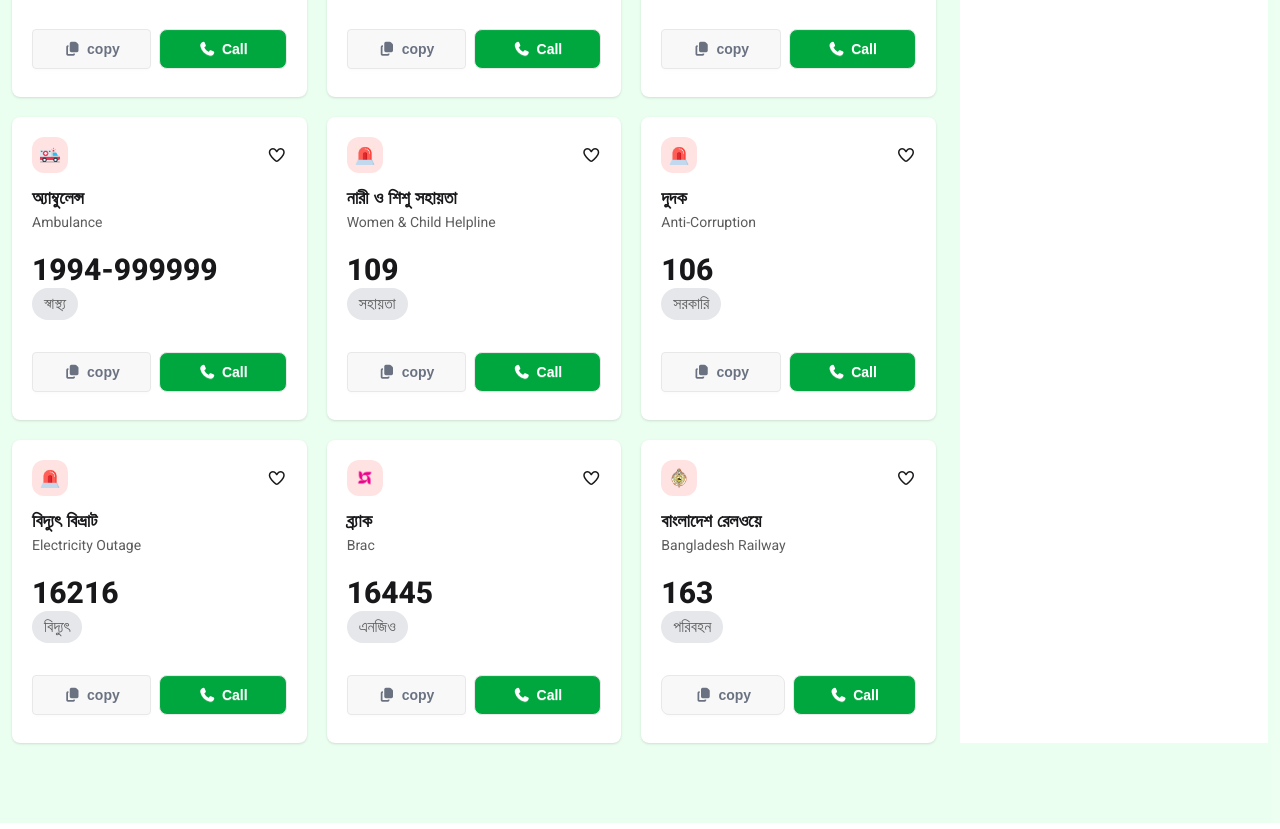
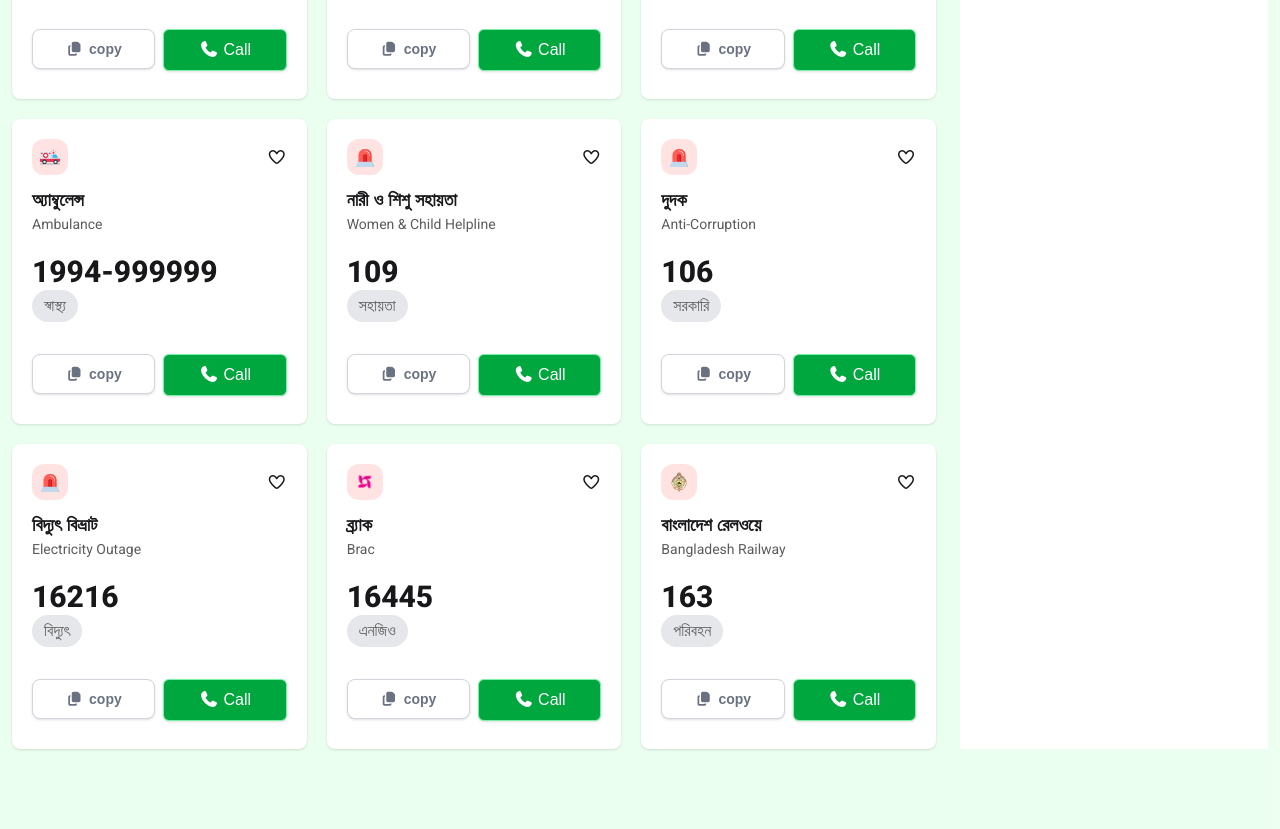
Before and after one commit to mr-robin-x/Emergency-Hotline, a plain HTML site: page index.html in a window 1280 px wide. Shown: the part 551-1380 px from the top of the page. Drawn offline with nearby package versions, Linux system fonts and the light colour scheme; a web font is replaced by a local one.

Commit message:
copy button for responsive mobile problem is solved

```diff
--- a/index.html
+++ b/index.html
@@ -144,15 +144,15 @@
                     </p>
                   </div>
                 </div>
-                <div class="sm:flex gap-2">
+                <div class="flex flex-col sm:flex sm:flex-row gap-2">
                   <button
-                    class="mb-2 btn greembtn copying flex-1 !text-gray-500"
+                    class="bg-white border border-gray-300 hover:bg-gray-400 px-5 rounded-lg py-2 shadow mb-2 sm:btn sm:greembtn copying flex-1 !text-gray-500"
                   >
                     <i class="fa-solid fa-copy"></i>
                     copy
                   </button>
                   <button
-                    class="px-5 rounded-lg py-2 sm:btn call-btn flex-1 !bg-green-600 !text-white"
+                    class="bg-green-600 border border-green-300 hover:bg-green-700 px-5 rounded-md py-2 shadow mb-2 call-btn flex-1 !text-white"
                   >
                     <i class="fa-solid fa-phone"></i>
                     Call
@@ -186,15 +186,15 @@
                     </p>
                   </div>
                 </div>
-                <div class="sm:flex gap-2">
+                <div class="flex flex-col sm:flex sm:flex-row gap-2">
                   <button
-                    class="mb-2 btn greembtn copying flex-1 !text-gray-500"
+                    class="bg-white border border-gray-300 hover:bg-gray-400 px-5 rounded-lg py-2 shadow mb-2 sm:btn sm:greembtn copying flex-1 !text-gray-500"
                   >
                     <i class="fa-solid fa-copy"></i>
                     copy
                   </button>
                   <button
-                    class="px-5 rounded-lg py-2 sm:btn call-btn flex-1 !bg-green-600 !text-white"
+                    class="bg-green-600 border border-green-300 hover:bg-green-700 px-5 rounded-md py-2 shadow mb-2 call-btn flex-1 !text-white"
                   >
                     <i class="fa-solid fa-phone"></i>
                     Call
@@ -234,15 +234,15 @@
                     </p>
                   </div>
                 </div>
-                <div class="sm:flex gap-2">
+                <div class="flex flex-col sm:flex sm:flex-row gap-2">
                   <button
-                    class="mb-2 btn greembtn copying flex-1 !text-gray-500"
+                    class="bg-white border border-gray-300 hover:bg-gray-400 px-5 rounded-lg py-2 shadow mb-2 sm:btn sm:greembtn copying flex-1 !text-gray-500"
                   >
                     <i class="fa-solid fa-copy"></i>
                     copy
                   </button>
                   <button
-                    class="px-5 rounded-lg py-2 sm:btn call-btn flex-1 !bg-green-600 !text-white"
+                    class="bg-green-600 border border-green-300 hover:bg-green-700 px-5 rounded-md py-2 shadow mb-2 call-btn flex-1 !text-white"
                   >
                     <i class="fa-solid fa-phone"></i>
                     Call
@@ -278,15 +278,15 @@
                     </p>
                   </div>
                 </div>
-                <div class="sm:flex gap-2">
+                <div class="flex flex-col sm:flex sm:flex-row gap-2">
                   <button
-                    class="mb-2 btn greembtn copying flex-1 !text-gray-500"
+                    class="bg-white border border-gray-300 hover:bg-gray-400 px-5 rounded-lg py-2 shadow mb-2 sm:btn sm:greembtn copying flex-1 !text-gray-500"
                   >
                     <i class="fa-solid fa-copy"></i>
                     copy
                   </button>
                   <button
-                    class="px-5 rounded-lg py-2 sm:btn call-btn flex-1 !bg-green-600 !text-white"
+                    class="bg-green-600 border border-green-300 hover:bg-green-700 px-5 rounded-md py-2 shadow mb-2 call-btn flex-1 !text-white"
                   >
                     <i class="fa-solid fa-phone"></i>
                     Call
@@ -322,15 +322,15 @@
                     </p>
                   </div>
                 </div>
-                <div class="sm:flex gap-2">
+                <div class="flex flex-col sm:flex sm:flex-row gap-2">
                   <button
-                    class="mb-2 btn greembtn copying flex-1 !text-gray-500"
+                    class="bg-white border border-gray-300 hover:bg-gray-400 px-5 rounded-lg py-2 shadow mb-2 sm:btn sm:greembtn copying flex-1 !text-gray-500"
                   >
                     <i class="fa-solid fa-copy"></i>
                     copy
                   </button>
                   <button
-                    class="px-5 rounded-lg py-2 sm:btn call-btn flex-1 !bg-green-600 !text-white"
+                    class="bg-green-600 border border-green-300 hover:bg-green-700 px-5 rounded-md py-2 shadow mb-2 call-btn flex-1 !text-white"
                   >
                     <i class="fa-solid fa-phone"></i>
                     Call
@@ -366,15 +366,15 @@
                     </p>
                   </div>
                 </div>
-                <div class="sm:flex gap-2">
+                <div class="flex flex-col sm:flex sm:flex-row gap-2">
                   <button
-                    class="mb-2 btn greembtn copying flex-1 !text-gray-500"
+                    class="bg-white border border-gray-300 hover:bg-gray-400 px-5 rounded-lg py-2 shadow mb-2 sm:btn sm:greembtn copying flex-1 !text-gray-500"
                   >
                     <i class="fa-solid fa-copy"></i>
                     copy
                   </button>
                   <button
-                    class="px-5 rounded-lg py-2 sm:btn call-btn flex-1 !bg-green-600 !text-white"
+                    class="bg-green-600 border border-green-300 hover:bg-green-700 px-5 rounded-md py-2 shadow mb-2 call-btn flex-1 !text-white"
                   >
                     <i class="fa-solid fa-phone"></i>
                     Call
@@ -410,15 +410,15 @@
                     </p>
                   </div>
                 </div>
-                <div class="sm:flex gap-2">
+                <div class="flex flex-col sm:flex sm:flex-row gap-2">
                   <button
-                    class="mb-2 btn greembtn copying flex-1 !text-gray-500"
+                    class="bg-white border border-gray-300 hover:bg-gray-400 px-5 rounded-lg py-2 shadow mb-2 sm:btn sm:greembtn copying flex-1 !text-gray-500"
                   >
                     <i class="fa-solid fa-copy"></i>
                     copy
                   </button>
                   <button
-                    class="px-5 rounded-lg py-2 sm:btn call-btn flex-1 !bg-green-600 !text-white"
+                    class="bg-green-600 border border-green-300 hover:bg-green-700 px-5 rounded-md py-2 shadow mb-2 call-btn flex-1 !text-white"
                   >
                     <i class="fa-solid fa-phone"></i>
                     Call
@@ -452,15 +452,15 @@
                     </p>
                   </div>
                 </div>
-                <div class="sm:flex gap-2">
+                <div class="flex flex-col sm:flex sm:flex-row gap-2">
                   <button
-                    class="mb-2 btn greembtn copying flex-1 !text-gray-500"
+                    class="bg-white border border-gray-300 hover:bg-gray-400 px-5 rounded-lg py-2 shadow mb-2 sm:btn sm:greembtn copying flex-1 !text-gray-500"
                   >
                     <i class="fa-solid fa-copy"></i>
                     copy
                   </button>
                   <button
-                    class="px-5 rounded-lg py-2 sm:btn call-btn flex-1 !bg-green-600 !text-white"
+                    class="bg-green-600 border border-green-300 hover:bg-green-700 px-5 rounded-md py-2 shadow mb-2 call-btn flex-1 !text-white"
                   >
                     <i class="fa-solid fa-phone"></i>
                     Call
@@ -502,13 +502,13 @@
                 </div>
                 <div class="flex flex-col sm:flex sm:flex-row gap-2">
                   <button
-                    class="px-5 rounded-lg py-2 mb-2 sm:btn greembtn copying flex-1 !text-gray-500"
+                    class="bg-white border border-gray-300 hover:bg-gray-400 px-5 rounded-lg py-2 shadow mb-2 sm:btn sm:greembtn copying flex-1 !text-gray-500"
                   >
                     <i class="fa-solid fa-copy"></i>
                     copy
                   </button>
                   <button
-                    class="px-5 rounded-lg py-2 sm:btn call-btn flex-1 !bg-green-600 !text-white"
+                    class="bg-green-600 border border-green-300 hover:bg-green-700 px-5 rounded-md py-2 shadow mb-2 call-btn flex-1 !text-white"
                   >
                     <i class="fa-solid fa-phone"></i>
                     Call
```
